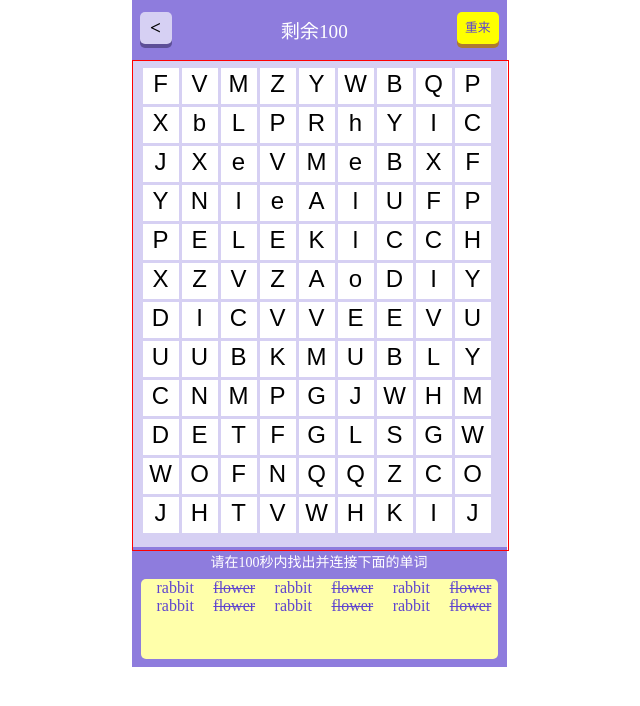
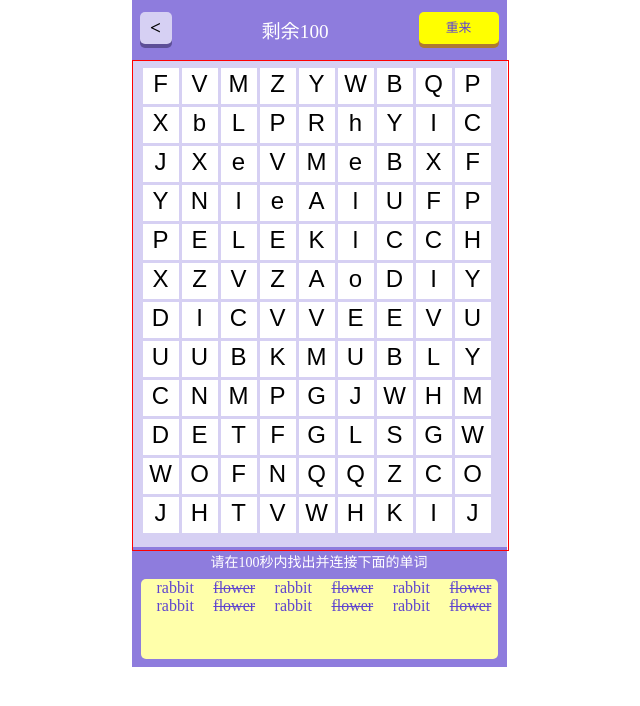
Before and after one commit to Jeanva/A-demo-of-H5-game, a plain HTML site: page index.html in a window 1280 px wide. Shown: the whole page, without its empty margins (321-961 px from the left). Drawn offline with Linux system fonts and the light colour scheme.

Commit message:
css modified

```diff
--- a/style/style.css
+++ b/style/style.css
@@ -64,7 +64,7 @@ header>.replay{
     background: #ae7a30;
     position: relative;
     height:2rem;
-    min-width:2.6rem;
+    min-width:5rem;
     margin-right:.5rem;
     margin-top:.3rem;
 }
@@ -77,7 +77,8 @@ header>.replay::before{
     border-radius:5px;
     background: #ffff00;
     bottom:.3rem;
-    /* width:2rem; */
+    text-align: center;
+    width:4rem;
     padding:0 .5rem;
 }
 .main{
```
